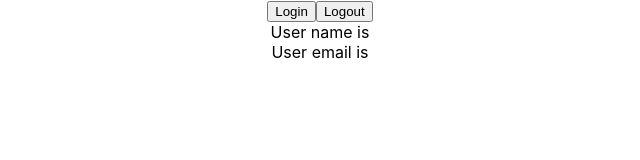
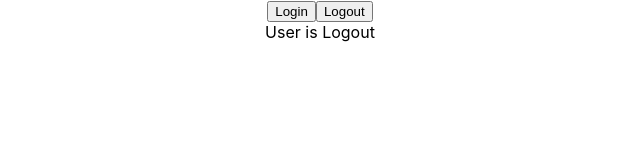
Before and after one commit to TruongQuyHai/react-typescript-demo, a React (Create React App) app: page / in a window 1280 px wide. Shown: the top 160 px of the page, without its empty margins (320-960 px from the left). Built offline with nearby package versions, Linux system fonts and the light colour scheme.

Commit message:
If you sure about the initialization of user object

```diff
--- a/src/App.tsx
+++ b/src/App.tsx
@@ -1,10 +1,10 @@
 import "./App.css";
-import { User } from "./components/state/User";
+import { LoggedIn } from "./components/state/LoggedIn";
 
 function App() {
   return (
     <div className="App">
-      <User />
+      <LoggedIn />
     </div>
   );
 }
--- a/src/components/state/User.tsx
+++ b/src/components/state/User.tsx
@@ -6,21 +6,20 @@ type AuthUser = {
 };
 
 export const User = () => {
-  const [user, setUser] = useState<null | AuthUser>(null);
+  const [user, setUser] = useState<AuthUser>({} as AuthUser);
 
   const handleLogin = () => {
     setUser({ name: "John", email: "john@gmail.com" });
   };
-  const handleLogout = () => {
-    setUser(null);
-  };
+  // const handleLogout = () => {
+  //   setUser(null);
+  // };
 
   return (
     <div>
       <button onClick={handleLogin}>Login</button>
-      <button onClick={handleLogout}>Logout</button>
-      <div>User name is {user?.name}</div>
-      <div>User email is {user?.email}</div>
+      <div>User name is {user.name}</div>
+      <div>User email is {user.email}</div>
     </div>
   );
 };
```
